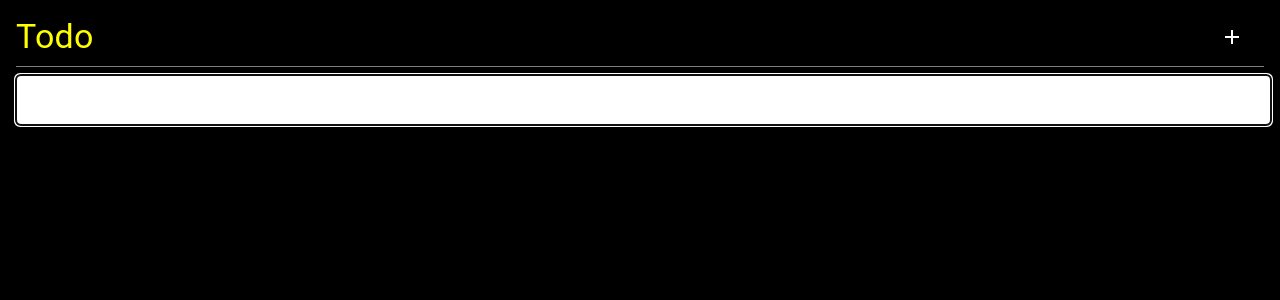
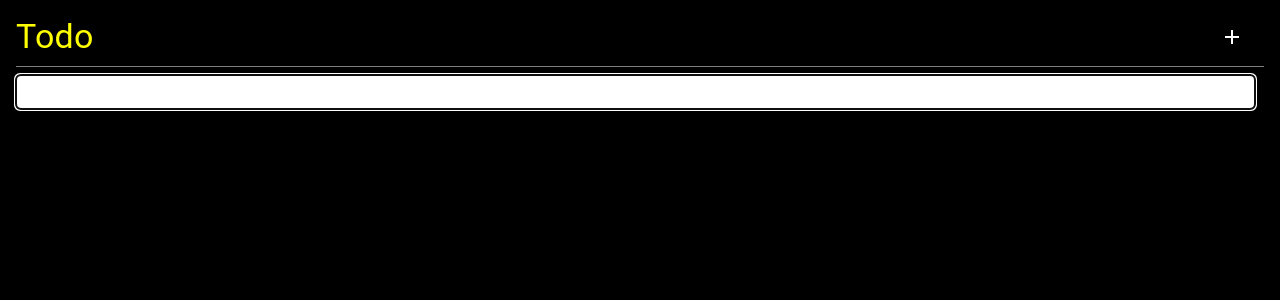
Before and after one commit to sridhar02/simple-Todo-React-app, a React (Create React App) app: page / in a window 1280 px wide. Shown: the top 300 px of the page. Built offline with nearby package versions, Linux system fonts and the light colour scheme.

Commit message:
CHANGED THE INPUT PADDING.

```diff
--- a/src/todo.js
+++ b/src/todo.js
@@ -96,7 +96,7 @@ const todoStyles = theme => ({
     width: '98%',
     fontSize: '15px',
     backgroundColor: 'white',
-    padding: theme.spacing(2),
+    padding: theme.spacing(1),
     marginTop: theme.spacing(1),
     borderRadius: '5px',
     border: 0,
```
